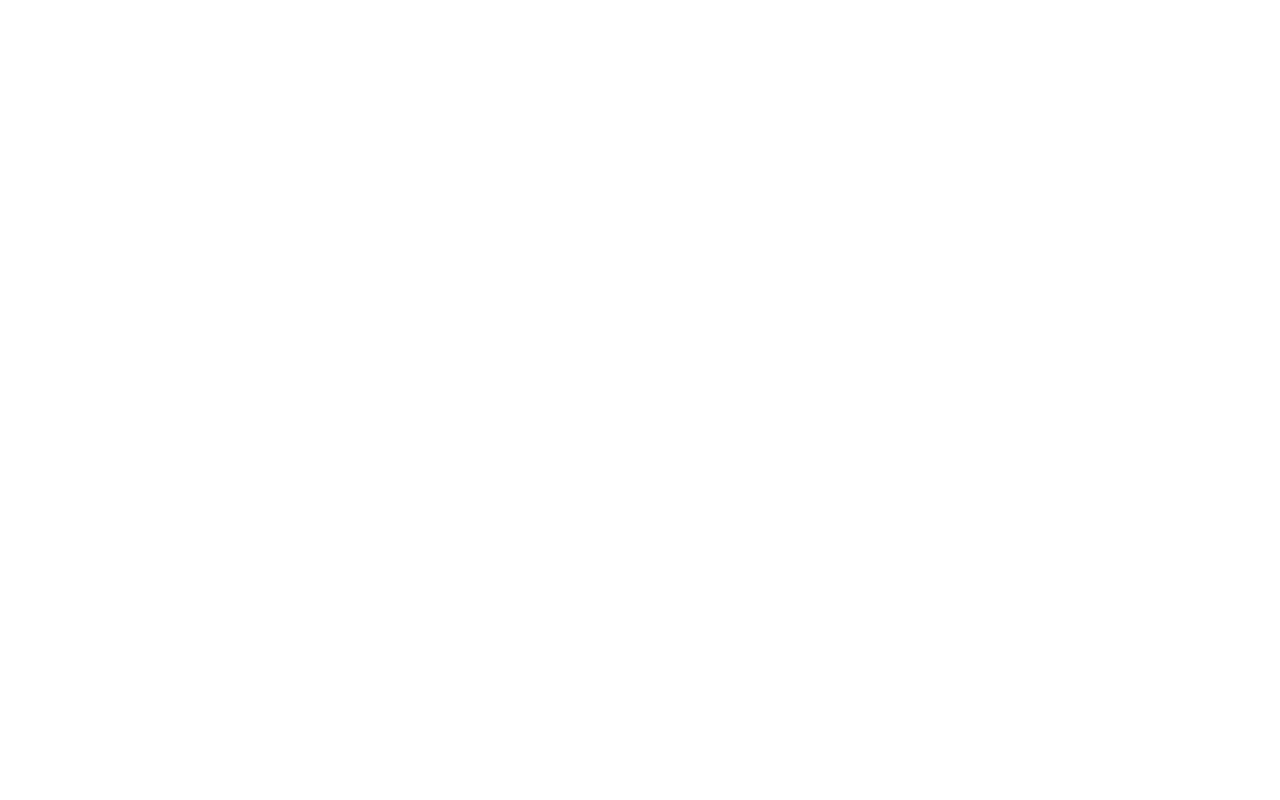
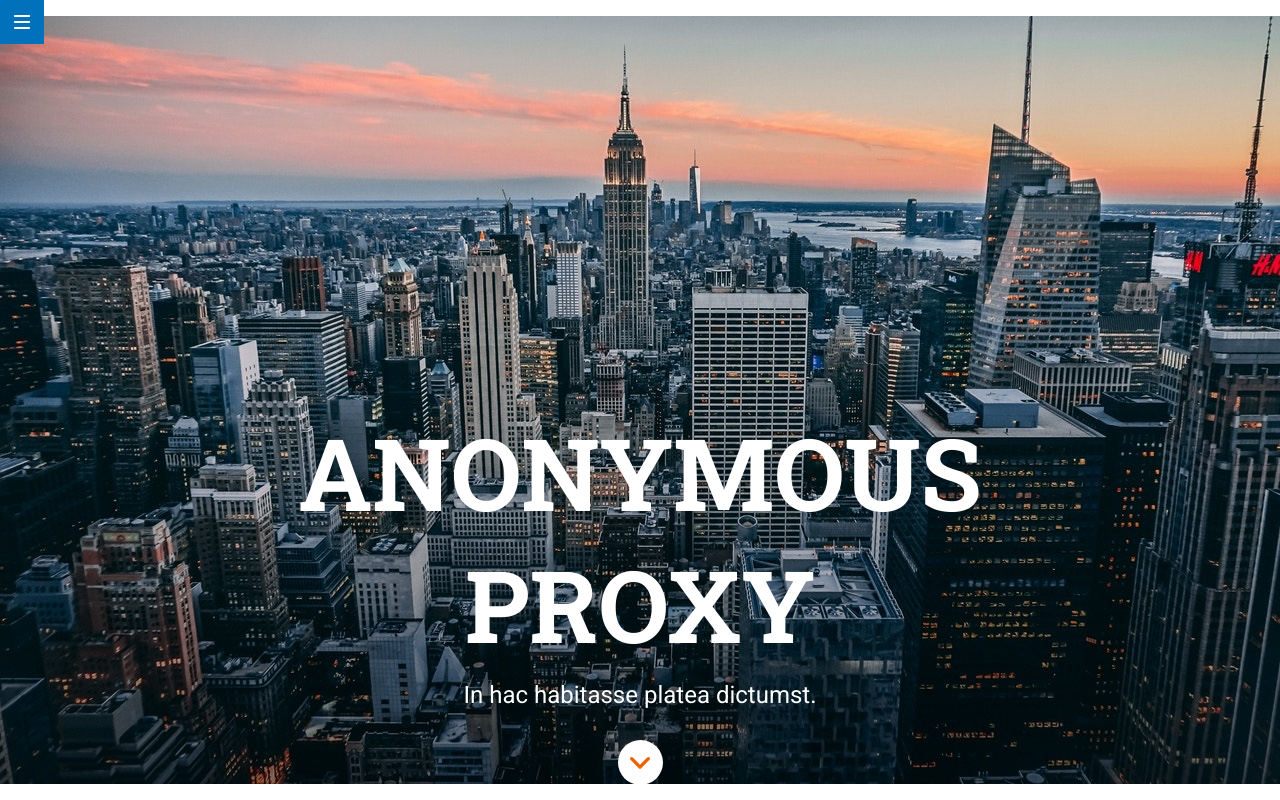
Before and after one commit to Adalab/modulo-1-evaluacion-final-esgab, a website built with Vite: page src/index.html in a window 1280 px wide. Built offline with nearby package versions, Linux system fonts and the light colour scheme.

Commit message:
Add header HTML structure and styles. Update mixins and components

```diff
--- a/src/partials/header.html
+++ b/src/partials/header.html
@@ -1 +1,15 @@
-<header class="header"></header>
+<header class="header">
+    <nav class="menu">
+        <img class="menu__toggle" src="./images/ico-menu.svg" alt="Menu Toggle" />
+    </nav>
+    <section class="hero">
+        <div class="hero__content">
+            <h1 class="hero__title">Anonymous Proxy</h1>
+            <p class="hero__subtitle">In hac habitasse platea dictumst.</p>
+            <a class="hero__scroll-down button-scroll" href="./">
+                <img class="button-scroll__image" src="./images/ico-scroll-down.svg" />
+            </a>
+        </div>
+        <img class="hero__image" src="./images/cover.jpg" alt="City Skyline" />
+    </section>
+</header>
--- a/src/scss/components/_buttons.scss
+++ b/src/scss/components/_buttons.scss
@@ -0,0 +1,10 @@
+.button-scroll {
+    display: block;
+    width: rem(45);
+    height: rem(45);
+    background-color: white;
+    border-radius: 50%;
+    display: flex;
+    justify-content: center;
+    align-items: center;
+}
--- a/src/scss/core/_mixins.scss
+++ b/src/scss/core/_mixins.scss
@@ -1,33 +1,43 @@
-@mixin mainTitle() {
+@mixin heroTitle($fontSize, $lineHeight, $textColor) {
     font-family: 'Roboto Slab', serif;
-    font-size: rem(100);
-    line-height: rem(130);
-    color: white;
+    font-size: $fontSize;
+    line-height: $lineHeight;
+    color: $textColor;
+    text-align: center;
+    text-transform: uppercase;
+}
+
+@mixin heroSubtitle($fontSize, $lineHeight, $textColor) {
+    font-family: 'Roboto', sans-serif;
+    font-weight: 400;
+    font-size: $fontSize;
+    line-height: $lineHeight;
+    color: $textColor;
     text-align: center;
 }
 
-@mixin secondaryTitle() {
+@mixin regularTitle($fontSize, $lineHeight, $textColor) {
     font-family: 'Roboto Slab', serif;
-    font-size: rem(30);
-    line-height: rem(40);
-    color: black;
+    font-size: $fontSize;
+    line-height: $lineHeight;
+    color: $textColor;;
 }
 
-@mixin paragraph() {
+@mixin paragraph($fontSize, $lineHeight, $textColor) {
     font-family: 'Roboto', sans-serif;
-    font-size: rem(20);
-    line-height: rem(30);
     font-weight: 400;
-    color: $color-text;
+    font-size: $fontSize;
+    line-height: $lineHeight;
+    color: $textColor;;
 }
 
-@mixin buttonText() {
+@mixin buttonText($textColor) {
     font-family: 'Roboto', sans-serif;
-    font-size: rem(45);
-    line-height: rem(55);
     font-weight: 500;
+    font-size: rem(20);
+    line-height: rem(45);
     text-align: center;
-    color: $color-accent;
+    color: $textColor;
 }
 
 @mixin absoluteCentered() {
--- a/src/scss/layout/_header.scss
+++ b/src/scss/layout/_header.scss
@@ -0,0 +1,67 @@
+.header {
+    height: 100vh;
+    overflow: hidden;
+    position: relative;
+    display: flex;
+    flex-direction: column;
+    justify-content: flex-end;
+    align-items: center;
+
+    .menu {
+        position: absolute;
+        top: 0;
+        left: 0;
+        width: rem(44);
+        height: rem(44);
+        background-color: $color-bg3;
+        display: flex;
+        justify-content: center;
+        align-items: center;
+    }
+
+    .hero {
+        padding: rem(55) rem(15);
+        @include desktop {
+            padding: rem(15);
+        }
+
+        &__content {
+            max-width: rem(700);
+            margin: 0 auto;
+        }
+
+        &__title {
+            @include heroTitle(rem(42), rem(55), white);
+            @include tablet {
+                @include heroTitle(rem(80), rem(106), white);
+            }
+            @include desktop {
+                @include heroTitle(rem(100), rem(132), white);
+            }
+        }
+
+        &__subtitle {
+            @include heroSubtitle(rem(16), rem(20), white);
+            margin: rem(10) 0 rem(30);
+            @include tablet {
+                @include heroSubtitle(rem(24), rem(30), white);
+            }
+        }
+
+        &__scroll-down {
+            margin: 0 auto;
+        }
+
+        &__image {
+            height: 100%;
+            width: auto;
+            @include absoluteCentered();
+            z-index: -5;
+            @media (min-width: 1000px) {
+                width: 100%;
+                height: auto;
+            }
+        }
+
+    }
+}
```
